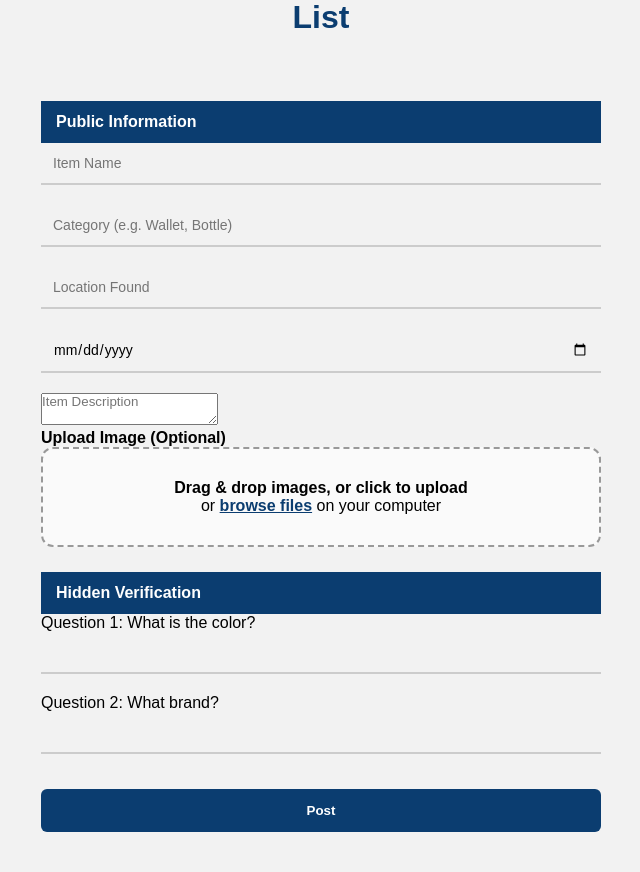
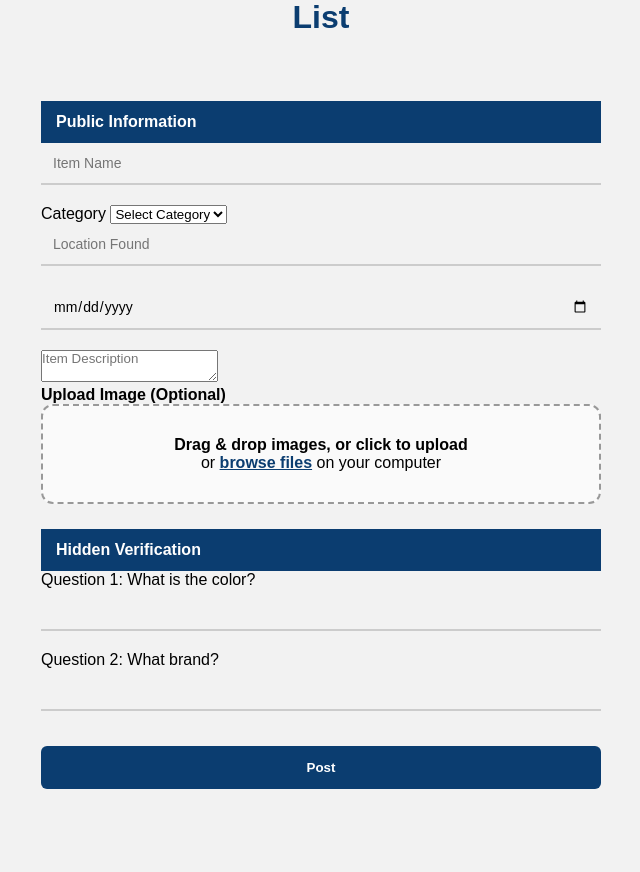
Before and after one commit to gabb84/FOUNDIT-, a PHP site: page /list.php in a window 1280 px wide. Shown: the part 161-1033 px from the top of the page, without its empty margins (319-959 px from the left). After the commit the page ends 950 px from the top, so only its background shows below. Run offline with PHP 8.4, Linux system fonts and the light colour scheme; a user stored in the database is signed in.

Commit message:
Update list.php

```diff
--- a/list.php
+++ b/list.php
@@ -12,13 +12,15 @@ if($_SERVER["REQUEST_METHOD"] == "POST"){
 
     $item_name = mysqli_real_escape_string($conn, $_POST['item_name']);
     $category = mysqli_real_escape_string($conn, $_POST['category']);
+    if($category == "Others" && !empty($_POST['other_category'])){
+        $category = mysqli_real_escape_string($conn, $_POST['other_category']);
+    }
     $description = mysqli_real_escape_string($conn, $_POST['description']);
     $location_found = mysqli_real_escape_string($conn, $_POST['location_found']);
     $date_found = mysqli_real_escape_string($conn, $_POST['date_found']);
 
     $posted_by = $_SESSION['user_id'];
 
-    // Handle image safely
     $image_name = "";
 
     if(isset($_FILES['image']) && $_FILES['image']['error'] == 0){
@@ -329,7 +331,24 @@ button{
 <form method="POST" enctype="multipart/form-data">
 
 <input type="text" name="item_name" placeholder="Item Name" required>
-<input type="text" name="category" placeholder="Category (e.g. Wallet, Bottle)" required>
+
+<label>Category</label>
+
+<select name="category" id="category" onchange="toggleOtherCategory()" required>
+<option value="">Select Category</option>
+<option value="Bottle">Bottle</option>
+<option value="Umbrella">Umbrella</option>
+<option value="Bag">Bag</option>
+<option value="ID">ID</option>
+<option value="Wallet">Wallet</option>
+<option value="Fan">Fan</option>
+<option value="Others">Others</option>
+</select>
+
+<div id="otherCategoryBox" style="display:none; margin-bottom:20px;">
+<input type="text" name="other_category" placeholder="Enter category (e.g. Accessories)">
+</div>
+
 <input type="text" name="location_found" placeholder="Location Found" required>
 <input type="date" name="date_found" required>
 <textarea name="description" placeholder="Item Description" required></textarea>
@@ -361,6 +380,17 @@ function toggleMenu(){
     document.getElementById("overlay").classList.toggle("active");
 }
 
+function toggleOtherCategory(){
+    var category = document.getElementById("category").value;
+    var otherBox = document.getElementById("otherCategoryBox");
+
+    if(category === "Others"){
+        otherBox.style.display = "block";
+    } else {
+        otherBox.style.display = "none";
+    }
+}
+
 /* DRAG FUNCTION */
 const dragArea = document.getElementById("dragArea");
 const fileInput = document.getElementById("fileInput");
```
